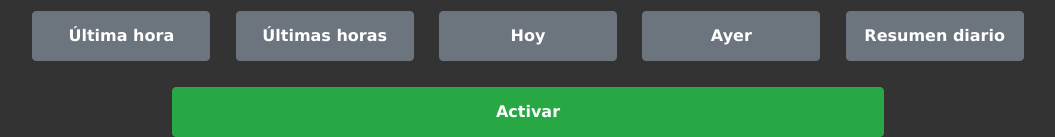
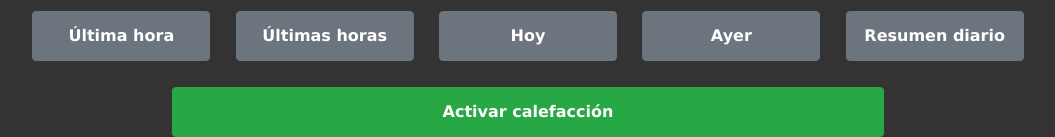
Before and after one commit to MdeMoUcH/termostato, a PHP site: page /daily.php in a window 1280 px wide. Shown: the part 679-816 px from the top of the page, without its empty margins (112-1167 px from the left). Run offline with PHP 8.4, Linux system fonts and the light colour scheme; tables that the repository leaves empty hold one stand-in row (values such as "Sample post").

Commit message:
Añadido informe de la última hora, añadido icono y pequeños cambios en el interfaz

```diff
--- a/html/daily.php
+++ b/html/daily.php
@@ -49,12 +49,12 @@ if(!$bbdd->consulta('SELECT * FROM em_daily_temp ORDER BY fecha DESC LIMIT 1;'))
 
 	if($bbdd->consulta('SELECT * FROM em_status ORDER BY fecha DESC LIMIT 1;')){
 		$cale = '1';
-		$cale_name = 'Activar';
-			$cale_color = 'green';
+		$cale_name = 'Activar calefacción';
+		$cale_color = 'green';
 		$cale_class = 'success';
 		if($bbdd->resultado[0]['status'] == '1'){
 			$cale = '0';
-			$cale_name = 'Desactivar';
+			$cale_name = 'Desactivar calefacción';
 			$cale_color = 'red';
 			$cale_class = 'danger';
 		}
```
